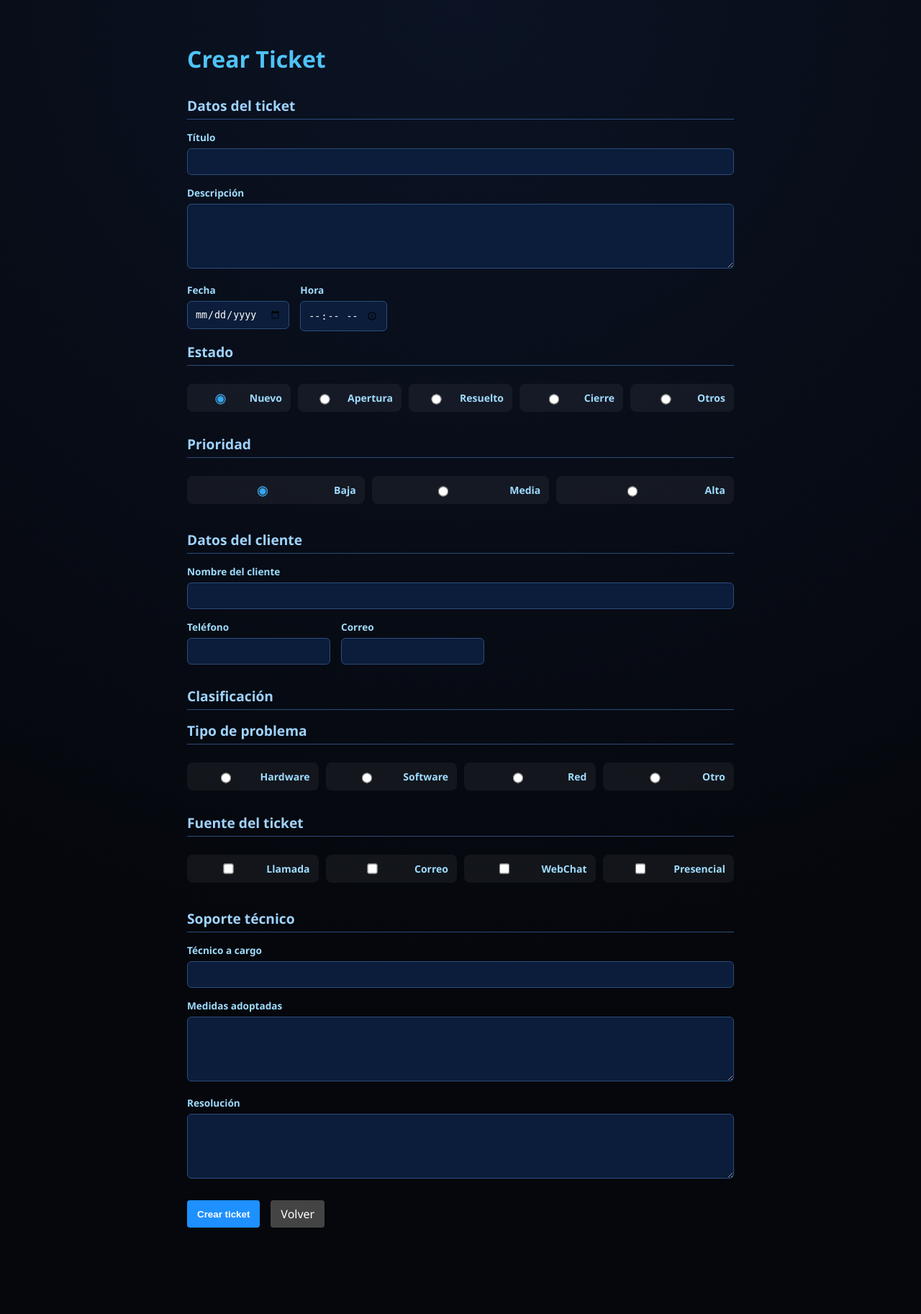
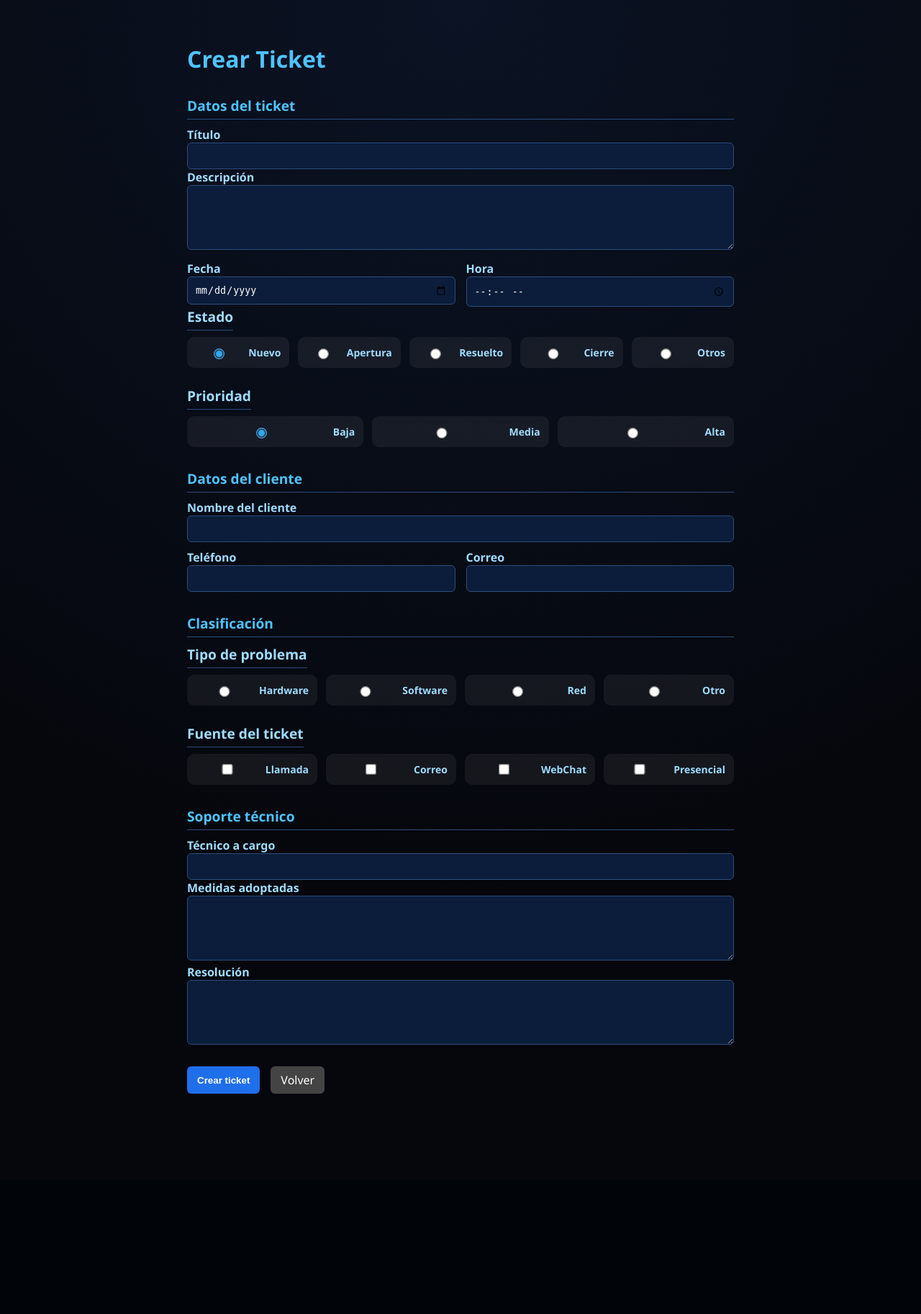
Before and after one commit to CarlokyOP/gestion-de-usuario, a Flask app: template app/templates/ticket_form.html in a window 1280 px wide. Shown: the whole page at 72% size. After the commit the page ends 1519 px from the top, so only its background shows below. Run offline with Flask 3, Linux system fonts and the light colour scheme; the template is opened without the code that fills it, so the values that code supplies are empty; parts of the project's set-up code (start-up, migrations or seed data) failed here and were passed over.

Commit message:
Update styles.css

```diff
--- a/app/static/css/styles.css
+++ b/app/static/css/styles.css
@@ -133,220 +109,32 @@ h1, h2, h3 {
     border-radius: 6px;
     font-size: 0.85rem;
     font-weight: 600;
+    border: none;
     cursor: pointer;
-    border: none;
 }
 
-.btn-view {
-    background: #00bcd4;
-    color: #001018;
-}
+.btn-view { background: #00bcd4; color: #001018; }
+.btn-edit { background: #fbc02d; color: #1a1400; }
+.btn-delete { background: #e53935; color: #fff; }
+.btn-back { background: #3a3f4b; color: #fff; }
 
-.btn-edit {
-    background: #fbc02d;
-    color: #1a1400;
-}
+/* =====================================================
+   FORMULARIOS
+===================================================== */
 
-.btn-delete {
-    background: #e53935;
-    color: #fff;
-}
-
-.btn-view:hover { background: #26c6da; }
-.btn-edit:hover { background: #ffd54f; }
-.btn-delete:hover { background: #ef5350; }
-
-/* =========================
-   FORMULARIOS (CREATE / EDIT)
-========================= */
-
-.form-card {
-    max-width: 720px;
-    margin: 0 auto;
-    background: linear-gradient(135deg, #070b17, #050814);
-    padding: 28px;
-    border-radius: 14px;
-    box-shadow: 0 12px 30px rgba(0,0,0,0.75);
-}
-
-.form-group {
-    margin-bottom: 18px;
-}
-
-label {
-    display: block;
-    font-size: 0.85rem;
-    margin-bottom: 6px;
-    color: #9fdcff;
-}
-
-input,
-textarea,
-select {
-    width: 100%;
-    padding: 9px 10px;
-    border-radius: 6px;
-    border: 1px solid #1c2a44;
-    background: #020614;
-    color: #fff;
-}
-
-input:focus,
-textarea:focus,
-select:focus {
-    outline: none;
-    border-color: #4fc3ff;
-}
-
-textarea {
-    resize: vertical;
-    min-height: 90px;
-}
-
-/* =========================
-   CHECKBOX FUENTE TICKET
-========================= */
-
-.checkbox-group {
-    display: flex;
-    gap: 18px;
-    margin-top: 6px;
-}
-
-.checkbox-group label {
-    font-size: 0.85rem;
-    color: #e6e6e6;
-}
-
-/* =========================
-   FORM BOTONES
-========================= */
-
-.form-actions {
-    margin-top: 22px;
-    display: flex;
-    gap: 14px;
-}
-
-.btn-save {
-    background: #1f6feb;
-    color: #fff;
-}
-
-.btn-back {
-    background: #3a3f4b;
-    color: #fff;
-}
-
-.btn-save:hover { background: #388bfd; }
-.btn-back:hover { background: #525866; }
-
-/* =========================
-   DETALLE TICKET
-========================= */
-
-.ticket-detail {
-    max-width: 720px;
-    margin: 0 auto;
-    background: linear-gradient(135deg, #070b17, #050814);
-    padding: 26px;
-    border-radius: 14px;
-    box-shadow: 0 12px 30px rgba(0,0,0,0.75);
-}
-
-.ticket-detail p {
-    margin: 8px 0;
-}
-
-/* =========================
-   RESPONSIVE
-========================= */
-
-@media (max-width: 768px) {
-    .container {
-        padding: 20px 14px;
-    }
-
-    .header-row {
-        flex-direction: column;
-        align-items: flex-start;
-        gap: 12px;
-    }
-
-    .ticket-actions {
-        flex-wrap: wrap;
-    }
-}
-/* ===== FORMULARIOS ===== */
-
-form {
-    max-width: 900px;
-    margin: auto;
-}
-
-.form-group {
-    display: flex;
-    flex-direction: column;
-    margin-bottom: 16px;
-}
-
-.form-group label {
-    margin-bottom: 6px;
-    font-weight: 600;
-}
-
-.form-row {
-    display: flex;
-    gap: 16px;
-}
-
-.form-row .form-group {
-    flex: 1;
-}
-
-.textarea-large {
-    min-height: 120px;
-    resize: vertical;
-}
-
-/* ===== BOTONES ===== */
-
-.form-actions {
-    display: flex;
-    gap: 12px;
-    margin-top: 20px;
-}
-
-.btn-primary {
-    background: #1e90ff;
-    color: white;
-    border: none;
-    padding: 8px 14px;
-    border-radius: 4px;
-    cursor: pointer;
-    text-decoration: none;
-}
-
-.btn-secondary {
-    background: #444;
-    color: white;
-    padding: 8px 14px;
-    border-radius: 4px;
-    text-decoration: none;
-}
 .form-container {
     max-width: 800px;
     margin: auto;
 }
 
 .form-title {
-    color: #4fc3f7;
     margin-bottom: 20px;
 }
 
 .ticket-form label {
     margin-top: 15px;
-    font-weight: bold;
+    font-weight: 600;
+    color: #9fdcff;
 }
 
 .ticket-form input,
@@ -360,139 +148,133 @@ form {
     color: #fff;
 }
 
+.ticket-form textarea {
+    resize: vertical;
+    min-height: 90px;
+}
+
 .form-row {
     display: flex;
     gap: 15px;
+    margin-top: 10px;
 }
 
-.checkbox-group {
-    display: flex;
-    gap: 20px;
-    flex-wrap: wrap;
-    margin-top: 5px;
+.form-row > div {
+    flex: 1;
 }
 
-.checkbox-item {
-    display: flex;
-    align-items: center;
-    gap: 5px;
-}
 .section-title {
     margin-top: 30px;
     margin-bottom: 10px;
     font-size: 1.2rem;
-    color: #4fc3f7;
+    color: #4fc3ff;
     border-bottom: 1px solid #2c4c7c;
     padding-bottom: 5px;
 }
 
-.form-actions {
-    margin-top: 25px;
-    display: flex;
-    gap: 15px;
-}
-/* ===============================
-   CHECKBOX / RADIO – MOBILE FIX
-================================ */
+/* =====================================================
+   OPCIONES (RADIO / CHECKBOX)
+   Estado / Tipo problema / Fuente
+===================================================== */
 
-.checkbox-group {
-    display: flex;
-    flex-wrap: wrap;
-    gap: 12px 24px;
-    margin-top: 8px;
-}
-
-.checkbox-item {
-    display: flex;
-    align-items: center;
-    gap: 8px;
-    font-size: 15px;
-    white-space: nowrap;
-}
-
-/* 🔹 MOBILE */
-@media (max-width: 768px) {
-    .checkbox-group {
-        flex-direction: column;
-        gap: 12px;
-    }
-
-    .checkbox-item {
-        width: 100%;
-        font-size: 16px;
-    }
-
-    .checkbox-item input {
-        transform: scale(1.2);
-    }
-}
-/* ===== SECCIONES ===== */
 .form-section {
     margin-bottom: 25px;
 }
 
-.section-title {
-    display: block;
-    font-weight: 600;
-    margin-bottom: 10px;
-    color: #9fd3ff;
-}
-
-/* ===== GRID RESPONSIVE ===== */
 .option-grid {
     display: grid;
     grid-template-columns: repeat(auto-fit, minmax(140px, 1fr));
     gap: 12px;
 }
 
-/* ===== ITEMS ===== */
 .option-item {
     display: flex;
     align-items: center;
-    gap: 8px;
-    background: rgba(255,255,255,0.05);
-    padding: 10px 12px;
-    border-radius: 8px;
+    gap: 10px;
+    background: rgba(255,255,255,0.06);
+    padding: 12px;
+    border-radius: 10px;
     cursor: pointer;
-    transition: background 0.2s;
+    transition: background 0.2s, transform 0.1s;
 }
 
 .option-item:hover {
-    background: rgba(255,255,255,0.12);
+    background: rgba(255,255,255,0.15);
+    transform: translateY(-1px);
 }
 
 .option-item input {
     accent-color: #2da8ff;
-    transform: scale(1.1);
+    transform: scale(1.15);
 }
 
 .option-item span {
     font-size: 14px;
 }
 
-/* ===== MOBILE AJUSTE ===== */
-@media (max-width: 600px) {
-    .option-grid {
-        grid-template-columns: 1fr 1fr;
+/* =====================================================
+   BOTONES FORMULARIO
+===================================================== */
+
+.form-actions {
+    margin-top: 25px;
+    display: flex;
+    gap: 15px;
+    flex-wrap: wrap;
+}
+
+.btn-secondary {
+    background: #444;
+    color: #fff;
+    padding: 8px 14px;
+    border-radius: 6px;
+}
+
+/* =====================================================
+   DETALLE TICKET
+===================================================== */
+
+.ticket-detail {
+    max-width: 720px;
+    margin: auto;
+    background: linear-gradient(135deg, #070b17, #050814);
+    padding: 26px;
+    border-radius: 14px;
+    box-shadow: 0 12px 30px rgba(0,0,0,0.75);
+}
+
+.ticket-detail p {
+    margin: 8px 0;
+}
+
+/* =====================================================
+   RESPONSIVE
+===================================================== */
+
+@media (max-width: 768px) {
+
+    .header-row {
+        flex-direction: column;
+        align-items: flex-start;
+        gap: 12px;
+    }
+
+    .form-row {
+        flex-direction: column;
     }
 }
-/* ===== FIX MOBILE RADIO / CHECKBOX ===== */
 
-.option-grid {
-    display: grid;
-    grid-template-columns: repeat(auto-fit, minmax(140px, 1fr));
-    gap: 10px;
-}
+@media (max-width: 600px) {
 
-.option-item {
-    display: flex;
-    align-items: center;
-    gap: 8px;
-}
-
-/* En móvil forzamos 2 columnas */
-@media (max-width: 600px) {
     .option-grid {
         grid-template-columns: repeat(2, 1fr);
     }
+
+    .option-item {
+        padding: 14px;
+    }
+
+    .option-item span {
+        font-size: 15px;
+    }
 }
```
Also changed, not shown: other parts of app/static/css/styles.css (+16 -40 lines).
